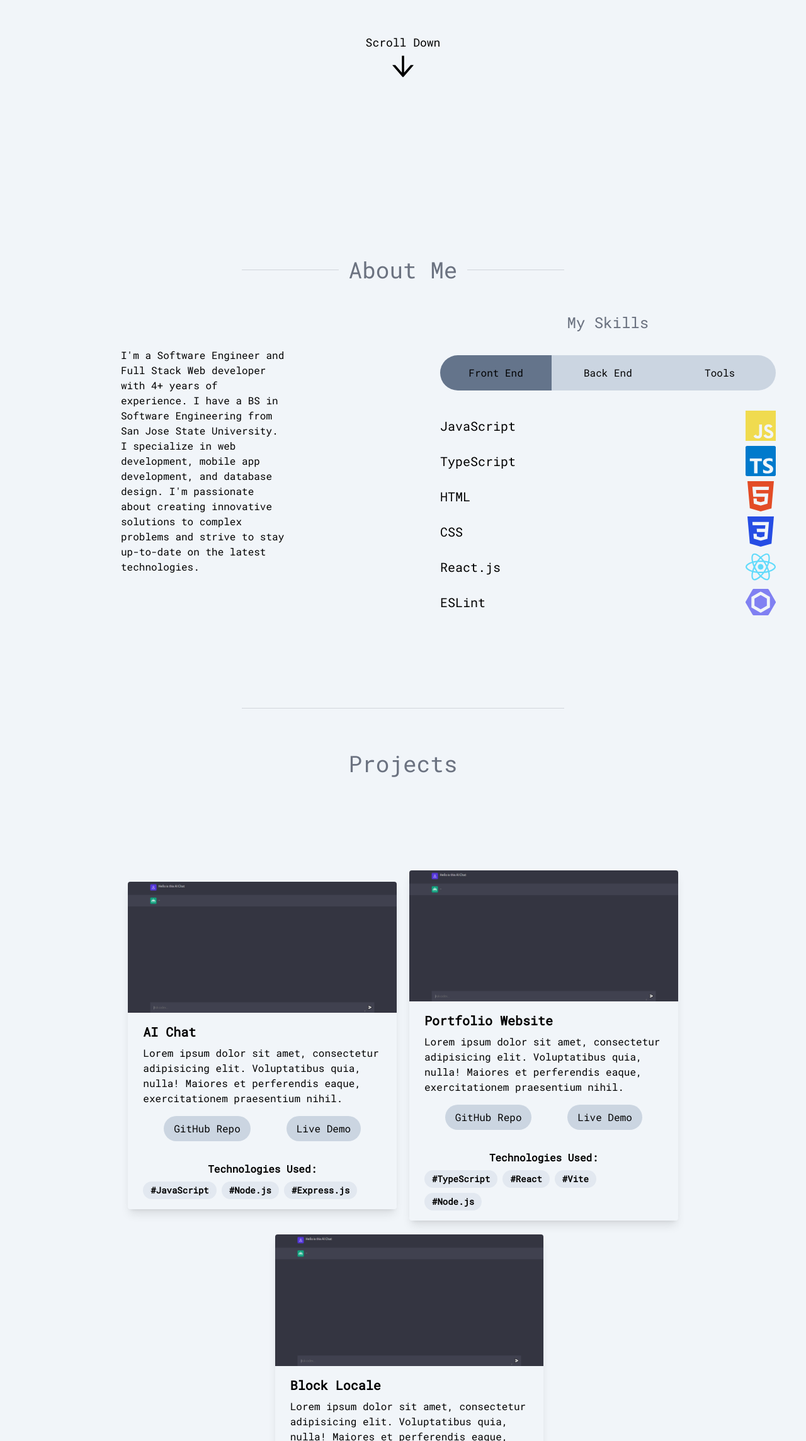
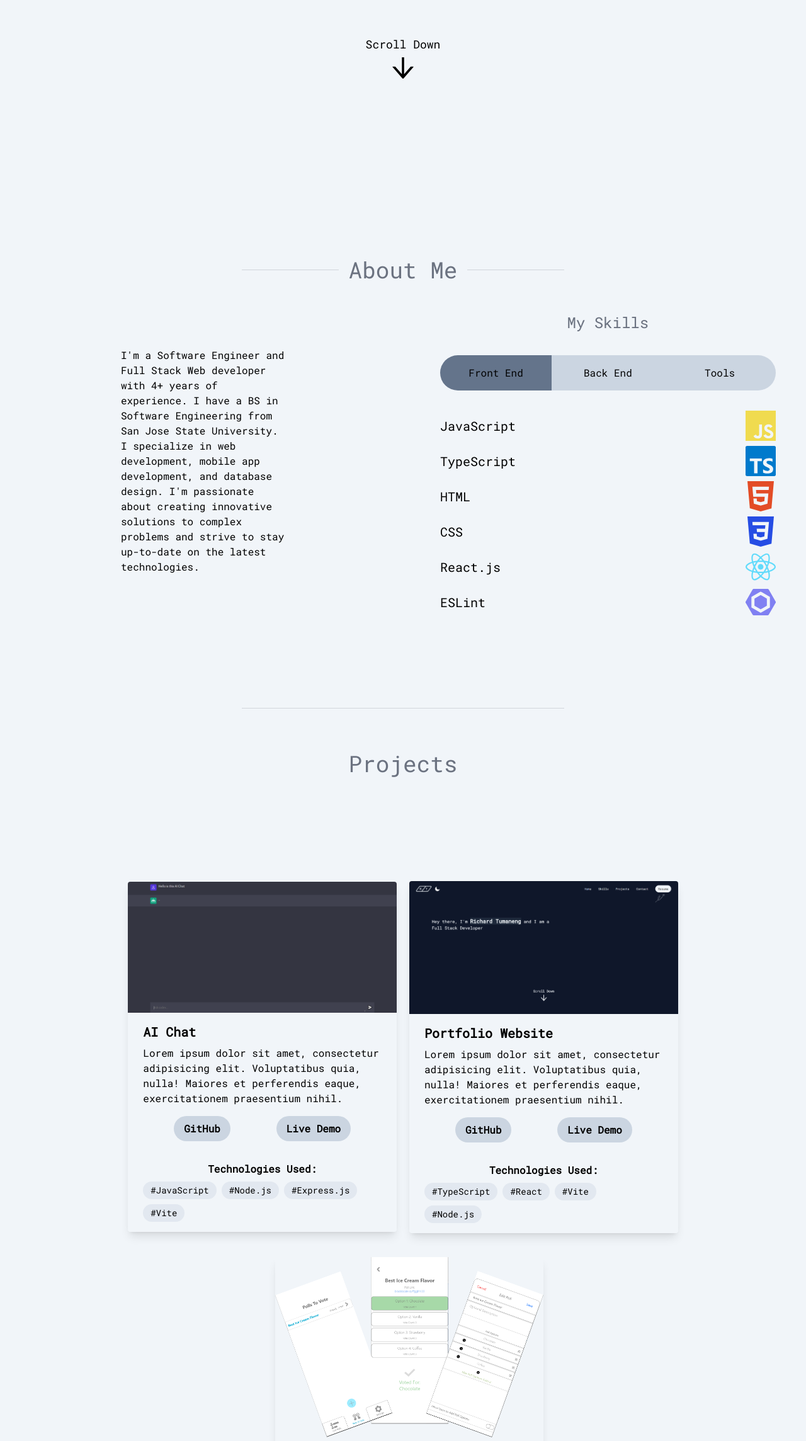
Before and after one commit to Hydraero/Richard-Tumaneng, a React (Vite) app in the folder client/: page / in a window 1280 px wide. Shown: the part 512-2800 px from the top of the page at 63% size. Built offline with nearby package versions, Linux system fonts and the light colour scheme; what @alpinejs/intersect would draw is missing.

Commit message:
More Dark Mode Changes & Added Footer links

```diff
--- a/client/src/App.tsx
+++ b/client/src/App.tsx
@@ -2,8 +2,14 @@ import React from 'react';
 import { Navbar, Hero ,Footer, CTA, About, Projects } from './components/components.index';
 import { useState, useEffect} from 'react';
 import arrow from "./assets/arrow.svg"
+import Alpine from 'alpinejs'
+import intersect from '@alpinejs/intersect'
 
 type Props = {}
+
+window.Alpine = Alpine
+Alpine.start()
+Alpine.plugin(intersect)
 
 const App = (props: Props) => {
   const [count, setCount] = useState(0)
--- a/client/src/components/Hero.tsx
+++ b/client/src/components/Hero.tsx
@@ -5,10 +5,6 @@ import { AiFillLinkedin, AiOutlineArrowDown } from 'react-icons/ai'
 import { TypeAnimation } from 'react-type-animation' //Documentation here: https://www.npmjs.com/package/react-type-animation
 
 type Props = {}
-
-window.Alpine = Alpine
-Alpine.start()
-Alpine.plugin(intersect)
 
 const Hero = (props: Props) => {
   return (
--- a/client/src/components/Projects.tsx
+++ b/client/src/components/Projects.tsx
@@ -1,5 +1,7 @@
 import React from 'react'
 import aichat from "../assets/img/aichat.png"
+import polls from "../assets/img/polls.png"
+import portfolio from "../assets/img/portfolio.png"
 type Props = {}
 
 const Projects = (props: Props) => {
@@ -10,7 +12,7 @@ const Projects = (props: Props) => {
                     <h1 className="flex mx-3 md:mx-4 text-gray-500 dark:text-primary justify-center">Projects</h1>
                 </div>
                 <div className="my-12 md:my-24 flex flex-col md:flex-row md:flex-wrap space-y-10 space-x-0 md:space-y-0 md:space-x-5 justify-center items-center">
-                    <div className="w-5/6 md:w-1/3 rounded overflow-hidden shadow-lg transition duration-500 hover:scale-105 my-10">
+                    <div className="dark:bg-slate-800 w-5/6 md:w-1/3 rounded overflow-hidden shadow-lg my-10 transition duration-500 hover:scale-105">
                         <img className="w-full" src={aichat} alt="Sunset in the mountains" />
                         <div className="mx-6 my-4">
                             <div className="font-bold text-xl mb-2">AI Chat</div>
@@ -20,12 +22,12 @@ const Projects = (props: Props) => {
                         </div>
                         <div className="flex flex-row justify-evenly pb-4">
                             <a href="https://github.com/Hydraero/AIChat" target="_blank" rel="noopener noreferrer">
-                                <button className="bg-slate-300 py-2 px-4 rounded-full hover:bg-slate-500">
-                                    GitHub Repo
+                                <button className="bg-slate-300 dark:bg-slate-600 hover:bg-slate-500 dark:hover:bg-slate-300 py-2 px-4 font-semibold rounded-full">
+                                    GitHub
                                 </button>
                             </a>
                             <a href="https://ai-chat-hydraero.vercel.app/" target="_blank" rel="noopener noreferrer">
-                                <button className="bg-slate-300 py-2 px-4 rounded-full hover:bg-slate-500">
+                                <button className="bg-slate-300 dark:bg-slate-600 hover:bg-slate-500 dark:hover:bg-slate-300 py-2 px-4 font-semibold rounded-full">
                                     Live Demo
                                 </button>
                             </a>
@@ -34,14 +36,15 @@ const Projects = (props: Props) => {
                             <h1 className="flex justify-center font-bold pb-2">
                                 Technologies Used:
                             </h1>
-                            <span className="inline-block bg-slate-200 rounded-full px-3 py-1 text-sm font-semibold mr-2 mb-2">#JavaScript</span>
-                            <span className="inline-block bg-slate-200 rounded-full px-3 py-1 text-sm font-semibold mr-2 mb-2">#Node.js</span>
-                            <span className="inline-block bg-slate-200 rounded-full px-3 py-1 text-sm font-semibold mr-2 mb-2">#Express.js</span>
+                            <span className="inline-block bg-slate-200 dark:bg-slate-700 hover:bg-slate-300 dark:hover:bg-slate-500 rounded-full px-3 py-1 text-sm mr-2 mb-2">#JavaScript</span>
+                            <span className="inline-block bg-slate-200 dark:bg-slate-700 hover:bg-slate-300 dark:hover:bg-slate-500 rounded-full px-3 py-1 text-sm mr-2 mb-2">#Node.js</span>
+                            <span className="inline-block bg-slate-200 dark:bg-slate-700 hover:bg-slate-300 dark:hover:bg-slate-500 rounded-full px-3 py-1 text-sm mr-2 mb-2">#Express.js</span>
+                            <span className="inline-block bg-slate-200 dark:bg-slate-700 hover:bg-slate-300 dark:hover:bg-slate-500 rounded-full px-3 py-1 text-sm mr-2 mb-2">#Vite</span>
                         </div>
                     </div>
 
-                    <div className="w-5/6 md:w-1/3 rounded overflow-hidden shadow-lg transition duration-500 hover:scale-105 my-10">
-                        <img className="w-full" src={aichat} alt="Sunset in the mountains" />
+                    <div className="dark:bg-slate-800 w-5/6 md:w-1/3 rounded overflow-hidden shadow-lg my-10 transition duration-500 hover:scale-105 ">
+                        <img className="w-full" src={portfolio} alt="Sunset in the mountains" />
                         <div className="mx-6 my-4">
                             <div className="font-bold text-xl mb-2">Portfolio Website</div>
                             <p className="">
@@ -49,13 +52,13 @@ const Projects = (props: Props) => {
                             </p>
                         </div>
                         <div className="flex flex-row justify-evenly pb-4">
-                            <a href="https://github.com/Hydraero/AIChat" target="_blank" rel="noopener noreferrer">
-                                <button className="bg-slate-300 py-2 px-4 rounded-full hover:bg-slate-500">
-                                    GitHub Repo
+                            <a href="https://github.com/Hydraero/Richard-Tumaneng" target="_blank" rel="noopener noreferrer">
+                                <button className="bg-slate-300 dark:bg-slate-600 hover:bg-slate-500 dark:hover:bg-slate-300 py-2 px-4 font-semibold rounded-full">
+                                    GitHub
                                 </button>
                             </a>
-                            <a href="https://ai-chat-hydraero.vercel.app/" target="_blank" rel="noopener noreferrer">
-                                <button className="bg-slate-300 py-2 px-4 rounded-full hover:bg-slate-500">
+                            <a href="#home">
+                                <button className="bg-slate-300 dark:bg-slate-600 hover:bg-slate-500 dark:hover:bg-slate-300 py-2 px-4 font-semibold rounded-full">
                                     Live Demo
                                 </button>
                             </a>
@@ -64,15 +67,15 @@ const Projects = (props: Props) => {
                             <h1 className="flex justify-center font-bold pb-2">
                                 Technologies Used:
                             </h1>
-                            <span className="inline-block bg-slate-200 rounded-full px-3 py-1 text-sm font-semibold mr-2 mb-2">#TypeScript</span>
-                            <span className="inline-block bg-slate-200 rounded-full px-3 py-1 text-sm font-semibold mr-2 mb-2">#React</span>
-                            <span className="inline-block bg-slate-200 rounded-full px-3 py-1 text-sm font-semibold mr-2 mb-2">#Vite</span>
-                            <span className="inline-block bg-slate-200 rounded-full px-3 py-1 text-sm font-semibold mr-2 mb-2">#Node.js</span>
+                            <span className="inline-block bg-slate-200 dark:bg-slate-700 hover:bg-slate-300 dark:hover:bg-slate-500 rounded-full px-3 py-1 text-sm mr-2 mb-2">#TypeScript</span>
+                            <span className="inline-block bg-slate-200 dark:bg-slate-700 hover:bg-slate-300 dark:hover:bg-slate-500 rounded-full px-3 py-1 text-sm mr-2 mb-2">#React</span>
+                            <span className="inline-block bg-slate-200 dark:bg-slate-700 hover:bg-slate-300 dark:hover:bg-slate-500 rounded-full px-3 py-1 text-sm mr-2 mb-2">#Vite</span>
+                            <span className="inline-block bg-slate-200 dark:bg-slate-700 hover:bg-slate-300 dark:hover:bg-slate-500 rounded-full px-3 py-1 text-sm mr-2 mb-2">#Node.js</span>
                         </div>
                     </div>
 
-                    <div className="w-5/6 md:w-1/3 rounded overflow-hidden shadow-lg transition duration-500 hover:scale-105 my-10">
-                        <img className="w-full" src={aichat} alt="Sunset in the mountains" />
+                    <div className="dark:bg-slate-800 w-5/6 md:w-1/3 rounded overflow-hidden shadow-lg my-10 transition duration-500 hover:scale-105">
+                        <img className="w-full" src={polls} alt="Sunset in the mountains" />
                         <div className="mx-6 my-4">
                             <div className="font-bold text-xl mb-2">Block Locale</div>
                             <p className="">
@@ -80,13 +83,13 @@ const Projects = (props: Props) => {
                             </p>
                         </div>
                         <div className="flex flex-row justify-evenly pb-4">
-                            <a href="https://github.com/Hydraero/AIChat" target="_blank" rel="noopener noreferrer">
-                                <button className="bg-slate-300 py-2 px-4 rounded-full hover:bg-slate-500">
-                                    GitHub Repo
+                            <a href="https://github.com/Hydraero/BlockLocale" target="_blank" rel="noopener noreferrer">
+                                <button className="bg-slate-300 dark:bg-slate-600 hover:bg-slate-500 dark:hover:bg-slate-300 py-2 px-4 font-semibold rounded-full">
+                                    GitHub
                                 </button>
                             </a>
                             <a href="https://ai-chat-hydraero.vercel.app/" target="_blank" rel="noopener noreferrer">
-                                <button className="bg-slate-300 py-2 px-4 rounded-full hover:bg-slate-500">
+                                <button className="bg-slate-300 dark:bg-slate-600 hover:bg-slate-500 dark:hover:bg-slate-300 py-2 px-4 font-semibold rounded-full">
                                     Live Demo
                                 </button>
                             </a>
@@ -95,9 +98,9 @@ const Projects = (props: Props) => {
                             <h1 className="flex justify-center font-bold pb-2">
                                 Technologies Used:
                             </h1>
-                            <span className="inline-block bg-slate-200 rounded-full px-3 py-1 text-sm font-semibold mr-2 mb-2">#solidity</span>
-                            <span className="inline-block bg-slate-200 rounded-full px-3 py-1 text-sm font-semibold mr-2 mb-2">#truffle</span>
-                            <span className="inline-block bg-slate-200 rounded-full px-3 py-1 text-sm font-semibold mr-2 mb-2">#react</span>
+                            <span className="inline-block bg-slate-200 dark:bg-slate-700 hover:bg-slate-300 dark:hover:bg-slate-500 rounded-full px-3 py-1 text-sm mr-2 mb-2">#Solidity</span>
+                            <span className="inline-block bg-slate-200 dark:bg-slate-700 hover:bg-slate-300 dark:hover:bg-slate-500 rounded-full px-3 py-1 text-sm mr-2 mb-2">#Truffle</span>
+                            <span className="inline-block bg-slate-200 dark:bg-slate-700 hover:bg-slate-300 dark:hover:bg-slate-500 rounded-full px-3 py-1 text-sm mr-2 mb-2">#React</span>
                         </div>
                     </div>
 
--- a/client/tailwind.config.cjs
+++ b/client/tailwind.config.cjs
@@ -15,7 +15,8 @@ module.exports = {
         "slide-in-right": "slide-in-right 1.5s cubic-bezier(0.250, 0.460, 0.450, 0.940)   both",
         "slide-out-left": "slide-out-left 0.5s cubic-bezier(0.550, 0.085, 0.680, 0.530)   both",
         "heartbeat": "heartbeat 1.5s ease  infinite both",
-        "swing-in-top-bck": "swing-in-top-bck 2s cubic-bezier(0.175, 0.885, 0.320, 1.275)   both"
+        "swing-in-top-bck": "swing-in-top-bck 2s cubic-bezier(0.175, 0.885, 0.320, 1.275)   both",
+        "swing-in-left-fwd": "swing-in-left-fwd 2s cubic-bezier(0.175, 0.885, 0.320, 1.275)   both",
       },
       keyframes: {
         "fade-in-left": {
@@ -123,6 +124,18 @@ module.exports = {
               opacity: "1"
           }
         },
+        "swing-in-left-fwd": {
+          "0%": {
+              transform: "rotateY(100deg)",
+              "transform-origin": "left",
+              opacity: "0"
+          },
+          to: {
+              transform: "rotateY(0)",
+              "transform-origin": "left",
+              opacity: "1"
+          }
+        }
       },
       colors: {
         primary: '#f1f5f9', // Primary background color slate-100
```
Also changed, not shown: client/src/components/Footer.tsx (+9 -2 lines), client/src/assets/img/polls.png (added), client/src/assets/img/portfolio.png (added).
